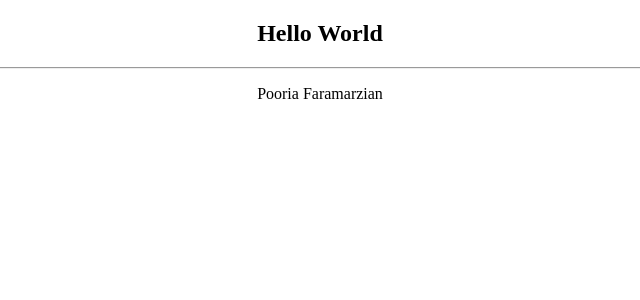
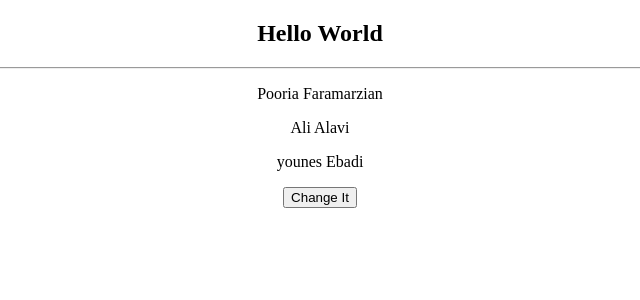
Before and after one commit to pooridev/person-manager, a React (Create React App) app: page / in a window 1280 px wide. Shown: the top 300 px of the page, without its empty margins (320-960 px from the left). Built offline with nearby package versions, Linux system fonts and the light colour scheme.

Commit message:
setState

```diff
--- a/src/App.js
+++ b/src/App.js
@@ -1,28 +1,34 @@
 import React, { Component } from 'react';
 
-import Person from './components/Person';
+import Persons from './components/Persons';
 
 import './App.css';
 
 class App extends Component {
-	constructor() {
-		super();
-		this.state = {
-			persons : [
-				{firstName :'Pooria' , lastName:'Faramarzian'},
-				{firstName :'Ali' , lastName:'Alavi'},
-				{firstName :'younes' , lastName:'Ebadi'}
+	state = {
+		persons: [
+			{ firstName: 'Pooria', lastName: 'Faramarzian' },
+			{ firstName: 'Ali', lastName: 'Alavi' },
+			{ firstName: 'younes', lastName: 'Ebadi' }
+		]
+	};
+	handleChangePersons = () => {
+		this.setState({
+			persons: [
+				{ firstName: 'Ali', lastName: 'Alavi' },
+				{ firstName: 'Mohammad', lastName: 'Faramarzian' },
+				{ firstName: 'Saeed', lastName: 'Ebadi' }
 			]
-		}
-	}
-
+		});
+	};
 	render() {
-		const {persons} = this.state
+		const { persons } = this.state;
 		return (
 			<div className='App'>
 				<h2>Hello World</h2>
 				<hr />
-				<Person firstName={persons[0].firstName} lastName={persons[0].lastName} />
+				<Persons persons={persons} />
+				<button onClick={this.handleChangePersons}>Change It</button>
 			</div>
 		);
 	}
--- /dev/null
+++ b/src/components/Persons.jsx
@@ -0,0 +1,13 @@
+import React from 'react';
+import Person from './Person';
+
+const Persons = ({ persons }) => {
+	return (
+		<div>
+			{persons.map(person => (
+				<Person firstName={person.firstName} lastName={person.lastName} />
+			))}
+		</div>
+	);
+};
+export default Persons;
```
Also changed, not shown: 1 other file (tests, documents, lock files or other folders).
